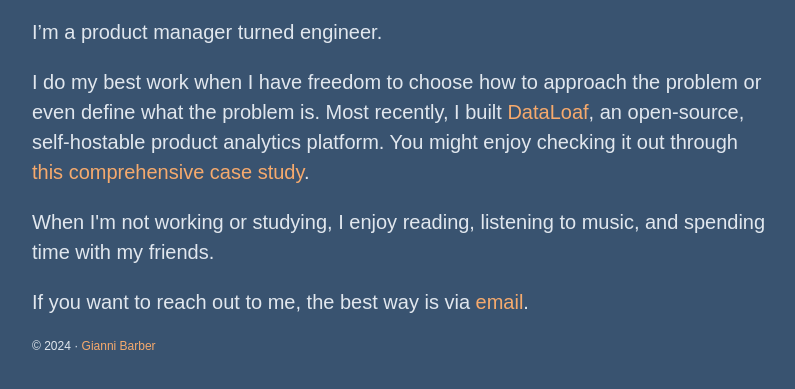
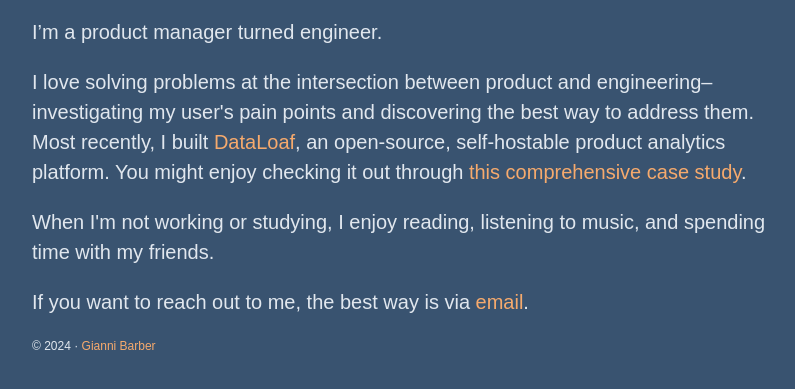
Before and after one commit to giannibarber/personalSite, a website: page public/index.html in a window 1280 px wide. Shown: the part 177-566 px from the top of the page, without its empty margins (240-1035 px from the left). Drawn offline with Linux system fonts and the light colour scheme.

Commit message:
Updated Writing

```diff
--- a/public/index.html
+++ b/public/index.html
@@ -84,9 +84,8 @@
     <main id=content>
       <p>Hi! I&rsquo;m Gianni.</p>
       <p>I&rsquo;m a product manager turned engineer.</p>
-      <p>I do my best work when I have freedom to choose how to approach the problem or even define what the problem is.
-          Most recently, I built <a href=https://data-loaf.com>DataLoaf</a>, an open-source, self-hostable product analytics platform. You might enjoy checking it out through <a href=https://data-loaf.com/docs/category/case-study>this comprehensive case study</a>.</p>
-      <p></p>
+      <p>I love solving problems at the intersection between product and engineering–investigating my user's pain points and discovering the best way to address them.
+      Most recently, I built <a href=https://data-loaf.com>DataLoaf</a>, an open-source, self-hostable product analytics platform. You might enjoy checking it out through <a href=https://data-loaf.com/docs/category/case-study>this comprehensive case study</a>.</p>
       <p>When I'm not working or studying, I enjoy reading, listening to music, and spending time with my friends.</p>
       <p>If you want to reach out to me, the best way is via <a href=mailto:personalsite.unchain294@passmail.net>email</a>.</p>
     </main>
```
Also changed, not shown: 1 other file.
